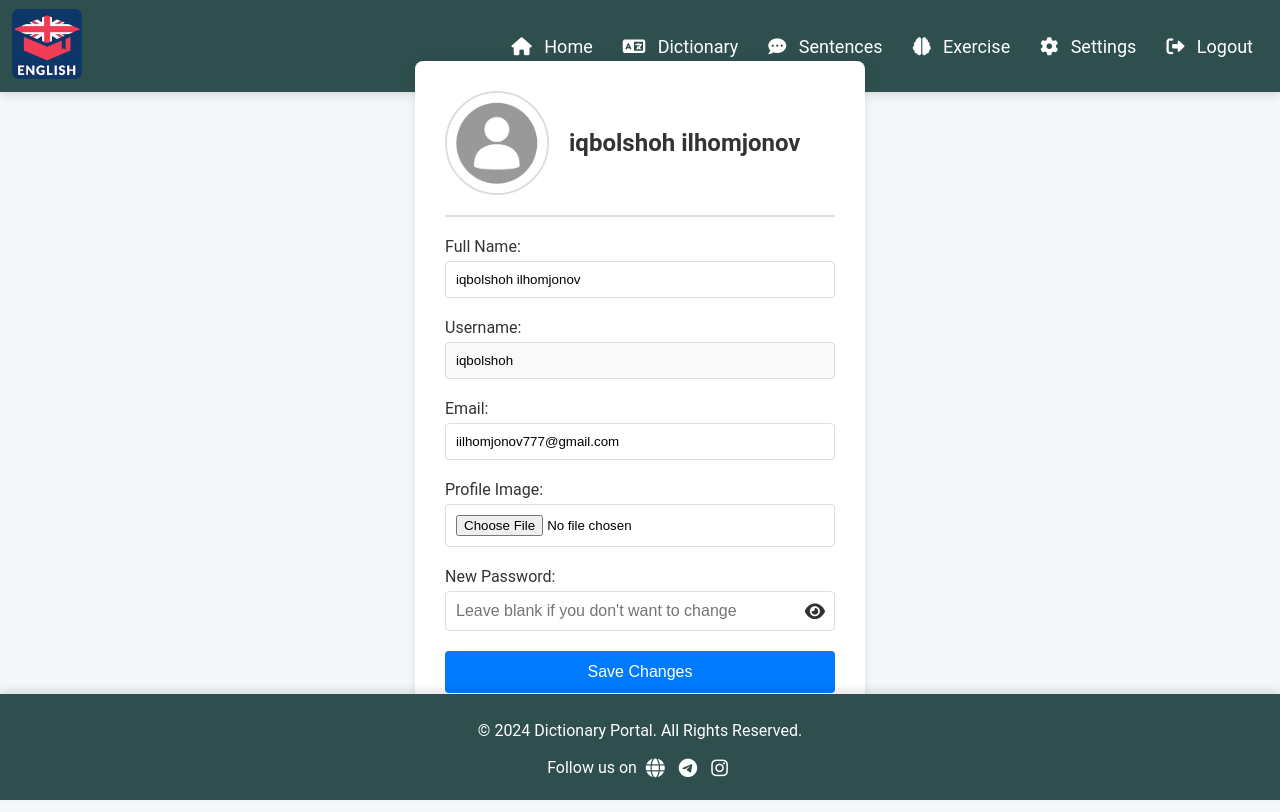
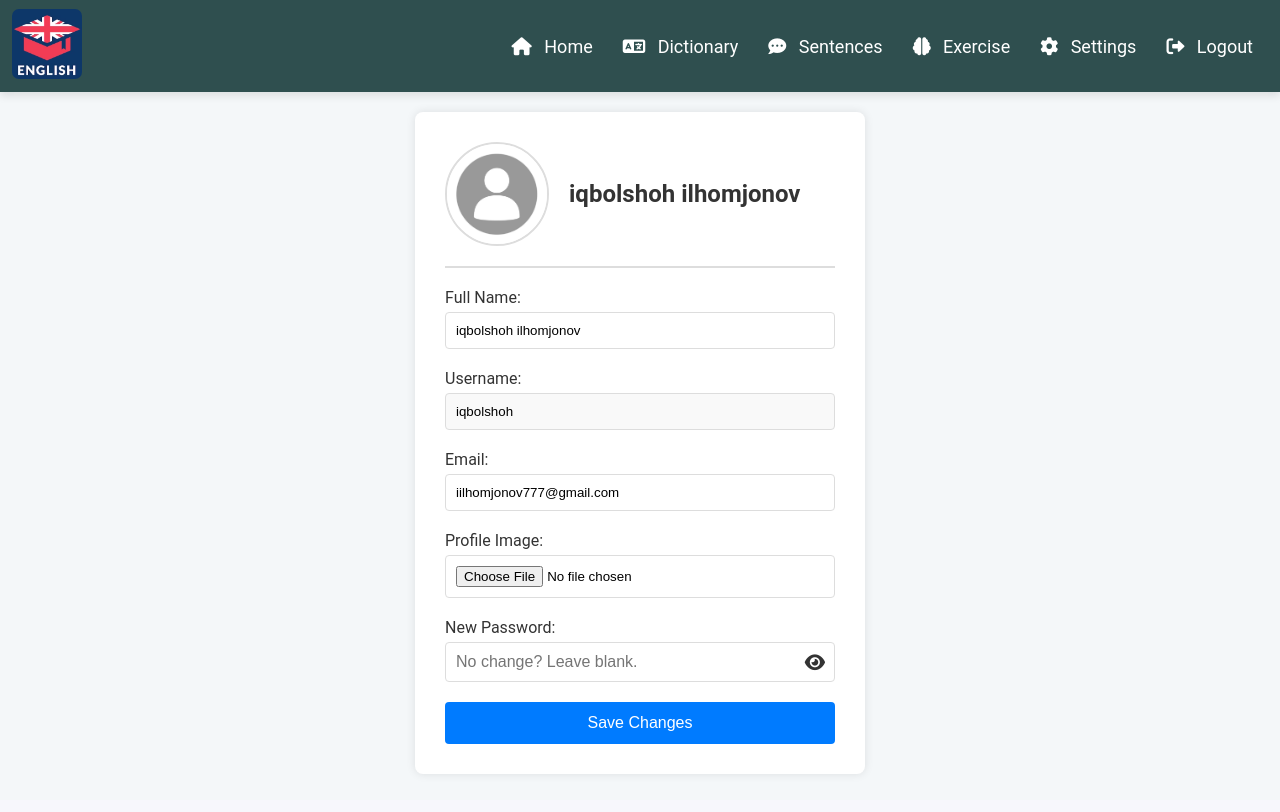
Before and after one commit to Iqbolshoh/website-english-platform, a PHP site: page /settings/profile.php in a window 1280 px wide. After the commit the page ends 775 px from the top, so only its background shows below. Run offline with PHP 8.4, Linux system fonts and the light colour scheme; a user stored in the database is signed in; data comes from the database, SQL or seed files in the repository.

Commit message:
commit no error

```diff
--- a/css/footer.css
+++ /dev/null
@@ -1,57 +0,0 @@
-footer {
-    position: fixed;
-    bottom: 0;
-    width: 100%;
-    background-color: #2f4f4f;
-    color: #fff;
-    padding: 20px 0px 15px 0px;
-    box-shadow: 0 -4px 8px rgba(0, 0, 0, 0.1);
-    text-align: center;
-}
-
-footer .footer {
-    display: flex;
-    flex-direction: column;
-    align-items: center;
-    margin: 0 auto;
-}
-
-footer p {
-    margin: 7px 0;
-    font-size: 16px;
-}
-
-footer a {
-    color: #fff;
-    text-decoration: none;
-    margin: 0 5px;
-    font-size: 20px;
-    transition: color 0.3s ease-in-out, transform 0.3s ease-in-out;
-}
-
-footer a:hover {
-    color: #ff6347;
-    transform: scale(1.1);
-}
-
-footer a i {
-    vertical-align: middle;
-    font-size: 19px;
-}
-
-@media (max-width: 768px) {
-    footer {
-        margin: 0 auto;
-        padding: 11px 0px 7px 0px;
-    }
-
-    footer p {
-        line-height: 1.5;
-        margin: 3px 0px;
-        font-size: 13px;
-    }
-
-    footer a i {
-        font-size: 15px;
-    }
-}
--- a/css/profile.css
+++ b/css/profile.css
@@ -1,14 +1,9 @@
-header {
-    position: relative !important;
-}
-
 .profile-container {
     display: flex;
     justify-content: center;
     align-items: center;
-    height: calc(100vh - 200px);
-    margin-bottom: 120px;
-    position: relative;
+    margin: 20px 0px;
+    box-sizing: border-box;
 }
 
 .profile-form-container {
@@ -16,7 +11,7 @@ header {
     border-radius: 8px;
     box-shadow: 0 0 10px rgba(0, 0, 0, 0.1);
     padding: 30px;
-    width: calc(100% - 60px);
+    width: calc(100% - 40px);
     max-width: 450px;
     box-sizing: border-box;
 }
@@ -27,7 +22,6 @@ header {
     border-bottom: 2px solid #ddd;
     padding-bottom: 20px;
     margin-bottom: 20px;
-    position: absolute;
     z-index: 1;
 }
 
@@ -130,7 +124,6 @@ header {
     border-bottom: 2px solid #ddd;
     padding-bottom: 20px;
     margin-bottom: 20px;
-    position: relative;
 }
 
 .profile-name {
@@ -138,3 +131,14 @@ header {
     font-size: 28px;
     color: #333;
 }
+
+@media (max-width: 350px) {
+    .profile-header .profile-image {
+        width: 90px;
+        height: 90px;
+    }
+
+    .profile-header .profile-name {
+        font-size: 22px;
+    }
+}
--- a/includes/footer.php
+++ b/includes/footer.php
@@ -1,4 +1,62 @@
-<link rel="stylesheet" href="../css/footer.css">
+<style>
+    footer {
+        position: fixed;
+        bottom: 0;
+        width: 100%;
+        background-color: #2f4f4f;
+        color: #fff;
+        padding: 20px 0px 15px 0px;
+        box-shadow: 0 -4px 8px rgba(0, 0, 0, 0.1);
+        text-align: center;
+    }
+
+    footer .footer {
+        display: flex;
+        flex-direction: column;
+        align-items: center;
+        margin: 0 auto;
+    }
+
+    footer p {
+        margin: 7px 0;
+        font-size: 16px;
+    }
+
+    footer a {
+        color: #fff;
+        text-decoration: none;
+        margin: 0 5px;
+        font-size: 20px;
+        transition: color 0.3s ease-in-out, transform 0.3s ease-in-out;
+    }
+
+    footer a:hover {
+        color: #ff6347;
+        transform: scale(1.1);
+    }
+
+    footer a i {
+        vertical-align: middle;
+        font-size: 19px;
+    }
+
+    @media (max-width: 768px) {
+        footer {
+            margin: 0 auto;
+            padding: 11px 0px 7px 0px;
+        }
+
+        footer p {
+            line-height: 1.5;
+            margin: 3px 0px;
+            font-size: 13px;
+        }
+
+        footer a i {
+            font-size: 15px;
+        }
+    }
+</style>
 
 <footer>
     <div class="footer">
--- a/index.php
+++ b/index.php
@@ -28,7 +28,7 @@ if (!isset($_SESSION['loggedin']) || $_SESSION['loggedin'] !== true) {
 <body>
 
     <header class="site-header">
-        <a href="../" class="logo-link">
+        <a href="./" class="logo-link">
             <img src="./images/logo.png" alt="logo" class="logo-img">
         </a>
     </header>
--- a/settings/profile.php
+++ b/settings/profile.php
@@ -11,11 +11,6 @@ if (!isset($_SESSION['loggedin']) || $_SESSION['loggedin'] !== true) {
 
 $user_id = $_SESSION['user_id'];
 $user = $query->find('users', $user_id)[0];
-
-if (!$user) {
-    echo 'User not found.';
-    exit;
-}
 
 $username = htmlspecialchars($user['username']);
 
@@ -106,7 +101,7 @@ if ($_SERVER['REQUEST_METHOD'] === 'POST') {
                 <label for="password" class="form-label">New Password:</label>
                 <div class="password-container">
                     <input type="password" id="password" name="password" class="password-input"
-                        placeholder="Leave blank if you don't want to change">
+                        placeholder="No change? Leave blank.">
                     <a type="button" id="toggle-password" class="password-toggle"><i class="fas fa-eye"></i></a>
                 </div>
 
@@ -114,8 +109,6 @@ if ($_SERVER['REQUEST_METHOD'] === 'POST') {
             </form>
         </div>
     </div>
-
-    <?php include '../includes/footer.php'; ?>
 
     <script>
         document.getElementById('toggle-password').addEventListener('click', function () {
```
Also changed, not shown: login/index.php (+8 -9 lines).
